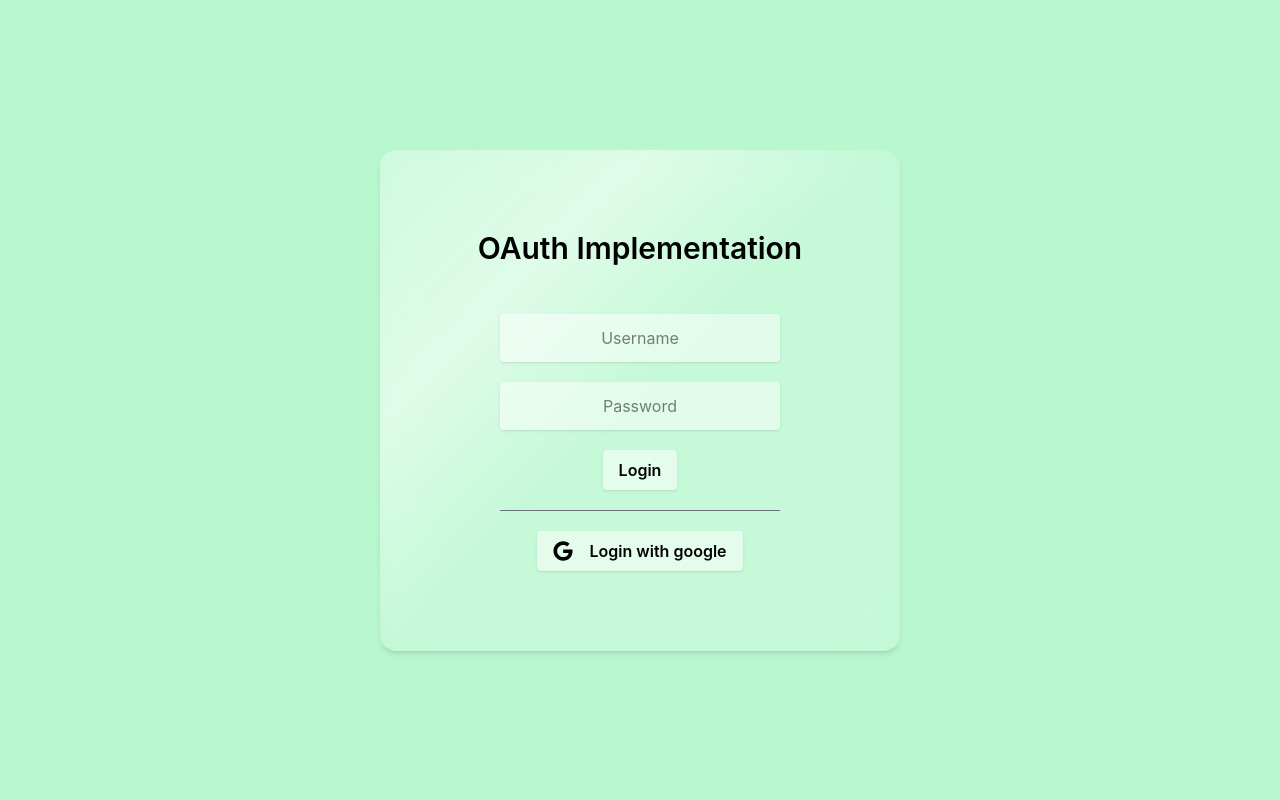
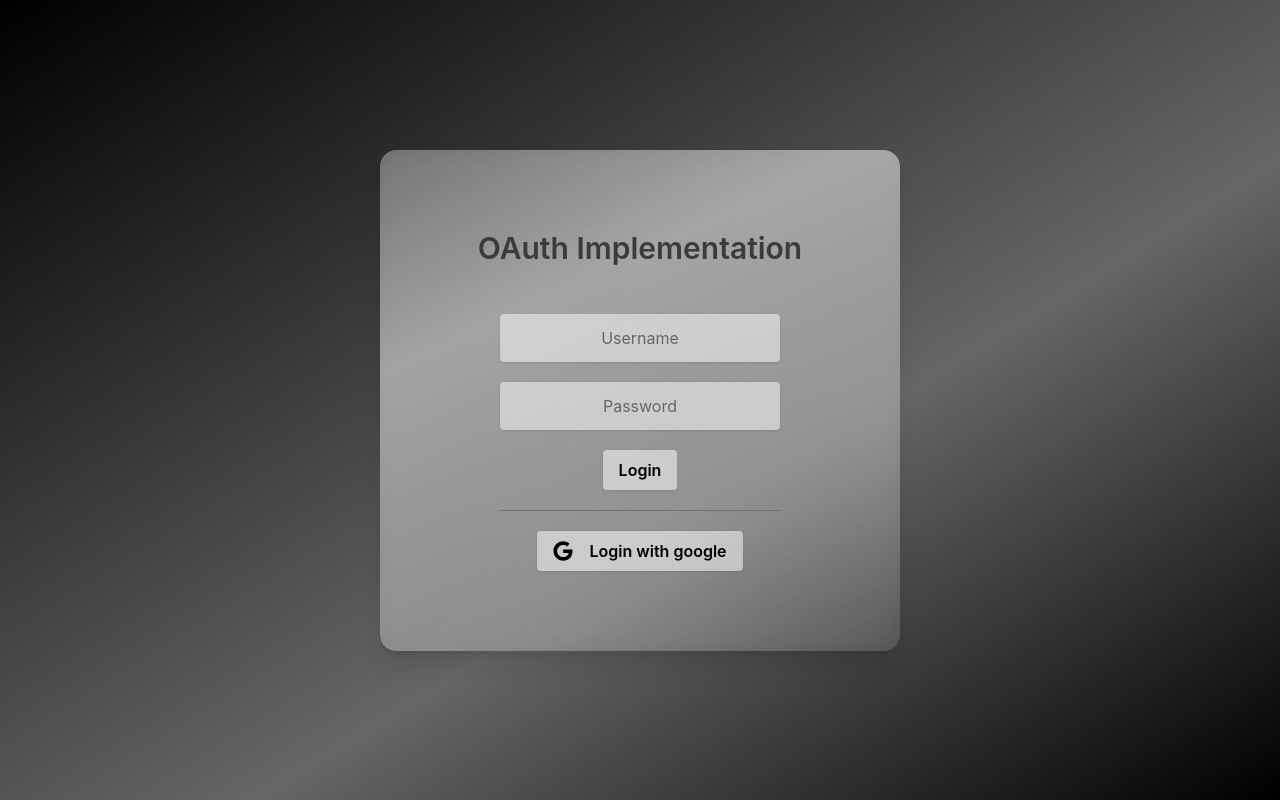
Before and after one commit to naveendanu2000/better-auth-app, a React (Vite) app in the folder better-auth-frontend/: page / in a window 1280 px wide. Built offline with nearby package versions, Linux system fonts and the light colour scheme; no server answers.

Commit message:
Updated the colorof the dashboard

```diff
--- a/better-auth-frontend/src/App.tsx
+++ b/better-auth-frontend/src/App.tsx
@@ -7,7 +7,8 @@ import UserDashboard from "./pages/UserDashboard";
 
 const App = () => {
   return (
-    <div className="bg-green-200 **:transition-all **:duration-600 text-black h-screen flex items-center justify-center">
+    <div className="bg-black **:transition-all **:duration-600 text-[#3B3B3B] h-screen flex items-center justify-center">
+      <div className="h-full w-full absolute bg-linear-to-br from-white/0 from-0% via-white via-60% to-white/0 to-100% opacity-40"></div>
       <BrowserRouter>
         <Routes>
           <Route path="/" element={<LoginPage />} />
--- a/better-auth-frontend/src/pages/LoginPage.tsx
+++ b/better-auth-frontend/src/pages/LoginPage.tsx
@@ -114,12 +114,14 @@ const LoginPage = () => {
     initialState,
   );
 
+  // bg-[#3B3B3B]
+
   return (
     <>
       {loading ? (
-        <AiOutlineLoading3Quarters className="animate-spin" />
+        <AiOutlineLoading3Quarters className="animate-spin text-5xl text-white" />
       ) : (
-        <div className="group flex backdrop-blur-xl overflow-hidden bg-white/10 flex-col shadow-md w-130 rounded-2xl h-fit p-20 items-center justify-center">
+        <div className="group flex backdrop-blur-2xl bg-white/5 overflow-hidden flex-col shadow-xl hover:shadow-2xl focus-within:shadow-md w-130 rounded-2xl h-fit p-20 items-center justify-center">
           <div className="z-10 flex flex-col items-center justify-center">
             <h1 className="mb-12 text-3xl font-semibold">
               OAuth Implementation
@@ -149,7 +151,7 @@ const LoginPage = () => {
                 <button
                   type="submit"
                   disabled={isPending}
-                  className=" font-semibold rounded flex gap-2 px-4 py-2 shadow hover:shadow-xl active:shadow-lg cursor-pointer bg-white/50 backdrop-blur-3xl disabled:opacity-65 disabled:hover:shadow disabled:cursor-not-allowed hover:backdrop-blur-lg hover:bg-white/20"
+                  className=" font-semibold rounded text-black flex gap-2 px-4 py-2 shadow hover:shadow-xl active:shadow-lg cursor-pointer bg-white/50 backdrop-blur-3xl disabled:opacity-65 disabled:hover:shadow disabled:cursor-not-allowed hover:backdrop-blur-lg hover:bg-white/20"
                 >
                   {isPending ? (
                     <>
@@ -169,13 +171,13 @@ const LoginPage = () => {
                 (window.location.href =
                   "http://localhost:8000/api/auth/login/google")
               }
-              className=" font-semibold rounded flex gap-2 px-4 py-2 shadow hover:shadow-xl active:shadow-lg cursor-pointer bg-white/50 backdrop-blur-3xl disabled:opacity-65 disabled:hover:shadow disabled:cursor-not-allowed hover:backdrop-blur-lg hover:bg-white/20 items-center"
+              className=" font-semibold rounded text-black flex gap-2 px-4 py-2 shadow hover:shadow-xl active:shadow-lg cursor-pointer bg-white/50 backdrop-blur-3xl disabled:opacity-65 disabled:hover:shadow disabled:cursor-not-allowed hover:backdrop-blur-lg hover:bg-white/20 items-center"
             >
               <FaGoogle className="text-xl me-2" /> Login with google
             </button>
           </div>
 
-          <div className="absolute backdrop-blur-sm z-0 h-300 w-300 bg-linear-to-br from-white/0 from-20% via-white/50 via-40% to-white/0 to-50% opacity-90 transition-opacity duration-400 group-hover:translate-50"></div>
+          <div className="absolute backdrop-blur-sm z-0 h-250 w-250 bg-[linear-gradient(155deg,rgba(255,255,255,0)_0%,rgba(255,255,255,0.8)_40%,rgba(255,255,255,0)_80%)] opacity-60 transition-opacity duration-400 group-hover:translate-50"></div>
         </div>
       )}
     </>
--- a/better-auth-frontend/src/pages/UserDashboard.tsx
+++ b/better-auth-frontend/src/pages/UserDashboard.tsx
@@ -32,15 +32,15 @@ const UserDashboard = () => {
   return (
     <>
       {!user ? (
-        <AiOutlineLoading3Quarters className="animate-spin" />
+        <AiOutlineLoading3Quarters className="animate-spin text-5xl text-white" />
       ) : (
-        <div className="flex flex-col items-center">
+        <div className="flex flex-col items-center text-white">
           <h1 className="text-xl">Welcome {user?.username}</h1>
           <button
             type="submit"
             disabled={loading}
             onClick={handleLogout}
-            className="rounded flex gap-2 px-4 py-2 shadow hover:shadow-xl active:shadow-lg cursor-pointer bg-white/50 backdrop-blur-3xl disabled:opacity-65 disabled:hover:shadow disabled:cursor-not-allowed hover:backdrop-blur-lg hover:bg-white/20"
+            className="rounded text-black flex gap-2 px-4 py-2 shadow hover:shadow-xl active:shadow-lg cursor-pointer bg-white/50 backdrop-blur-3xl disabled:opacity-65 disabled:hover:shadow disabled:cursor-not-allowed hover:backdrop-blur-lg hover:bg-white/20"
           >
             {loading ? (
               <>
```
